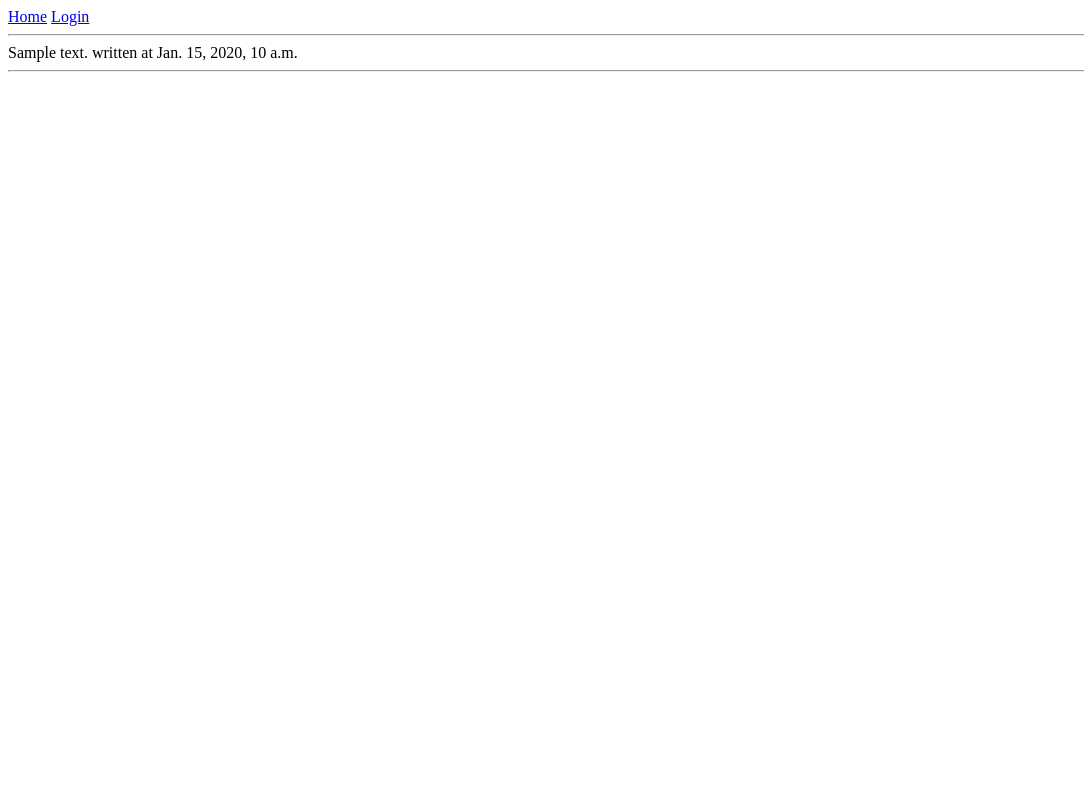
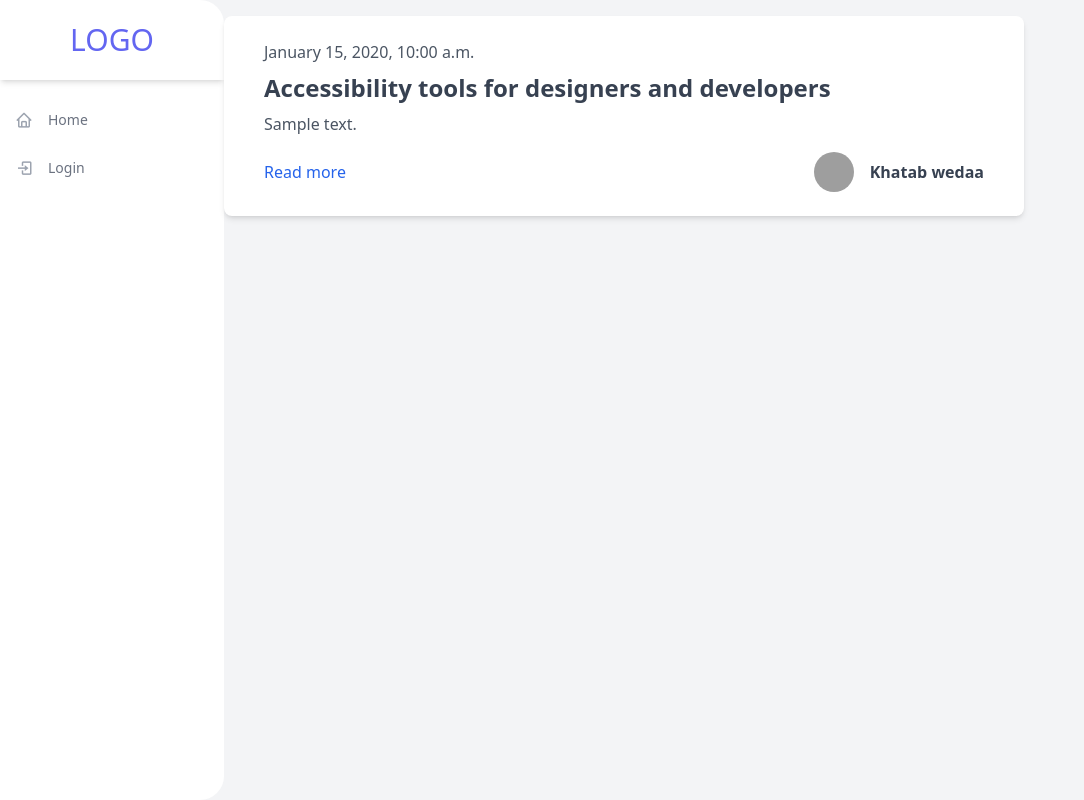
Before and after one commit to sadiejaneb/Django_Login, a Django app: template feed/templates/feed/homepage.html in a window 1280 px wide. Shown: the whole page, without its empty margins (0-1084 px from the left). Run offline with Django 3.2, Linux system fonts and the light colour scheme; the template is opened without the code that fills it: most values are stand-ins (such as "Sample title", 1, 10 or a date in 2020); some libraries are stand-ins or nearby versions; grey boxes are pictures that could not be loaded.

Commit message:
added tailwind css nav bar
added home, login, logout to navbar

added tailwind css formatting for posts with dates and post content

```diff
--- a/djangologin/templates/base.html
+++ b/djangologin/templates/base.html
@@ -1,21 +1,65 @@
 <!DOCTYPE html>
 <html lang="en">
   <head>
-    <meta charset="UTF-8">
-    <meta name="viewport" content="width=device-width, initial-scale=1.0">
+    <meta charset="UTF-8" />
+    <meta name="viewport" content="width=device-width, initial-scale=1.0" />
     <title>{% block title %}{% endblock %}</title>
+    <script src="https://cdn.tailwindcss.com"></script>
+    <link
+      rel="stylesheet"
+      href="https://unpkg.com/boxicons@2.0.7/css/boxicons.min.css"
+    />
   </head>
   <body>
-
-    <a href="/">Home</a>
+    <!-- component from https://tailwindcomponents.com/component/sidebar-navigation -->
+    <div class="min-h-screen flex flex-row bg-gray-100">
+      <div class="flex flex-col w-56 bg-white rounded-r-3xl overflow-hidden">
+        <div class="flex items-center justify-center h-20 shadow-md">
+          <h1 class="text-3xl uppercase text-indigo-500">Logo</h1>
+        </div>
+        <ul class="flex flex-col py-4">
+          <li>
+            <a
+              href="/"
+              class="flex flex-row items-center h-12 transform hover:translate-x-2 transition-transform ease-in duration-200 text-gray-500 hover:text-gray-800"
+            >
+              <span
+                class="inline-flex items-center justify-center h-12 w-12 text-lg text-gray-400"
+                ><i class="bx bx-home"></i
+              ></span>
+              <span class="text-sm font-medium">Home</span>
+            </a>
+          </li>
           {% if request.user.is_authenticated %}
-        <a href="{% url 'account_logout' %}">Logout</a>
+          <li>
+            <a
+              href="{% url 'account_logout' %}"
+              class="flex flex-row items-center h-12 transform hover:translate-x-2 transition-transform ease-in duration-200 text-gray-500 hover:text-gray-800"
+            >
+              <span
+                class="inline-flex items-center justify-center h-12 w-12 text-lg text-gray-400"
+                ><i class="bx bx-log-out"></i
+              ></span>
+              <span class="text-sm font-medium">Logout</span>
+            </a>
+          </li>
           {% else %}
-        <a href="{% url 'account_login' %}">Login</a>
+          <li>
+            <a
+              href="{% url 'account_login' %}"
+              class="flex flex-row items-center h-12 transform hover:translate-x-2 transition-transform ease-in duration-200 text-gray-500 hover:text-gray-800"
+            >
+              <span
+                class="inline-flex items-center justify-center h-12 w-12 text-lg text-gray-400"
+                ><i class="bx bx-log-in"></i
+              ></span>
+              <span class="text-sm font-medium">Login</span>
+            </a>
+          </li>
           {% endif %}
-    <hr>
-    {% block body%}
-        {%block content %}{% endblock %}
-    {% endblock %}
+        </ul>
+      </div>
+      <div>{% block body%} {%block content %}{% endblock %} {% endblock %}</div>
+    </div>
   </body>
 </html>
--- a/feed/templates/feed/homepage.html
+++ b/feed/templates/feed/homepage.html
@@ -1,10 +1,38 @@
 {% extends "base.html" %}
-
 {% block title %}new title{% endblock %}
 {% block body%}
     {% for post in posts %}
-        {{ post.text }} written at {{ post.date }}
-        <hr>
+        <!-- component is from https://tailwindcomponents.com/component/post-artical -->
+        <div class="max-w-4xl px-10 my-4 py-6 bg-white rounded-lg shadow-md" style='width: 50rem'>
+        <div class="flex justify-between items-center">
+            <span class="font-light text-gray-600">{{ post.date|date:"F j, Y, g:i a" }}</span>
+            {% comment %} <a
+            class="px-2 py-1 bg-gray-600 text-gray-100 font-bold rounded hover:bg-gray-500"
+            href="#"
+            >Design</a
+            > {% endcomment %}
+        </div>
+        <div class="mt-2">
+            <a class="text-2xl text-gray-700 font-bold hover:text-gray-600" href="#"
+            >Accessibility tools for designers and developers</a
+            >
+            <p class="mt-2 text-gray-600">
+            {{ post.text }}
+            </p>
+        </div>
+        <div class="flex justify-between items-center mt-4">
+            <a class="text-blue-600 hover:underline" href="#">Read more</a>
+            <div>
+            <a class="flex items-center" href="#">
+                <img
+                class="mx-4 w-10 h-10 object-cover rounded-full hidden sm:block"
+                src="https://images.unsplash.com/photo-1502980426475-b83966705988?ixlib=rb-1.2.1&ixid=eyJhcHBfaWQiOjEyMDd9&auto=format&fit=crop&w=373&q=80"
+                alt="avatar"
+                />
+                <h1 class="text-gray-700 font-bold">Khatab wedaa</h1>
+            </a>
+            </div>
+        </div>
+        </div>
     {% endfor %}
-
 {% endblock %}
```
Lines whose indentation alone changed are shown as unchanged.
